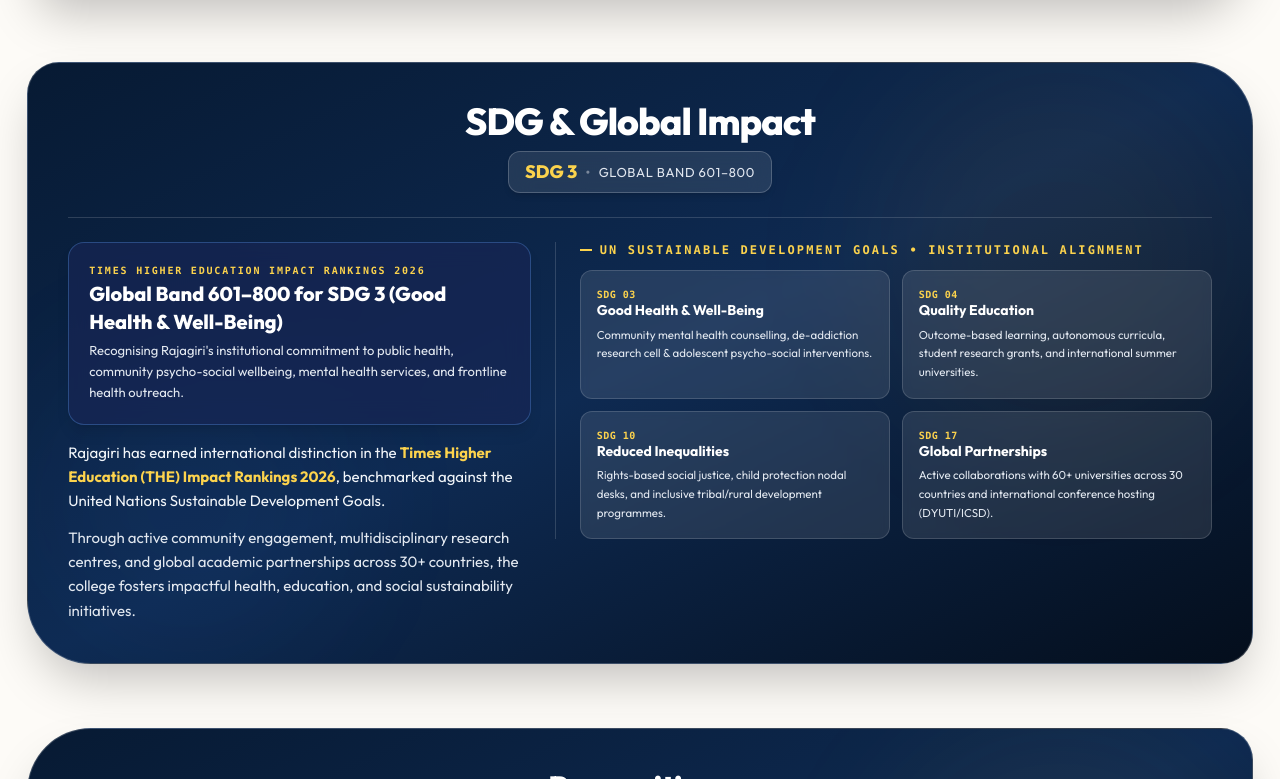
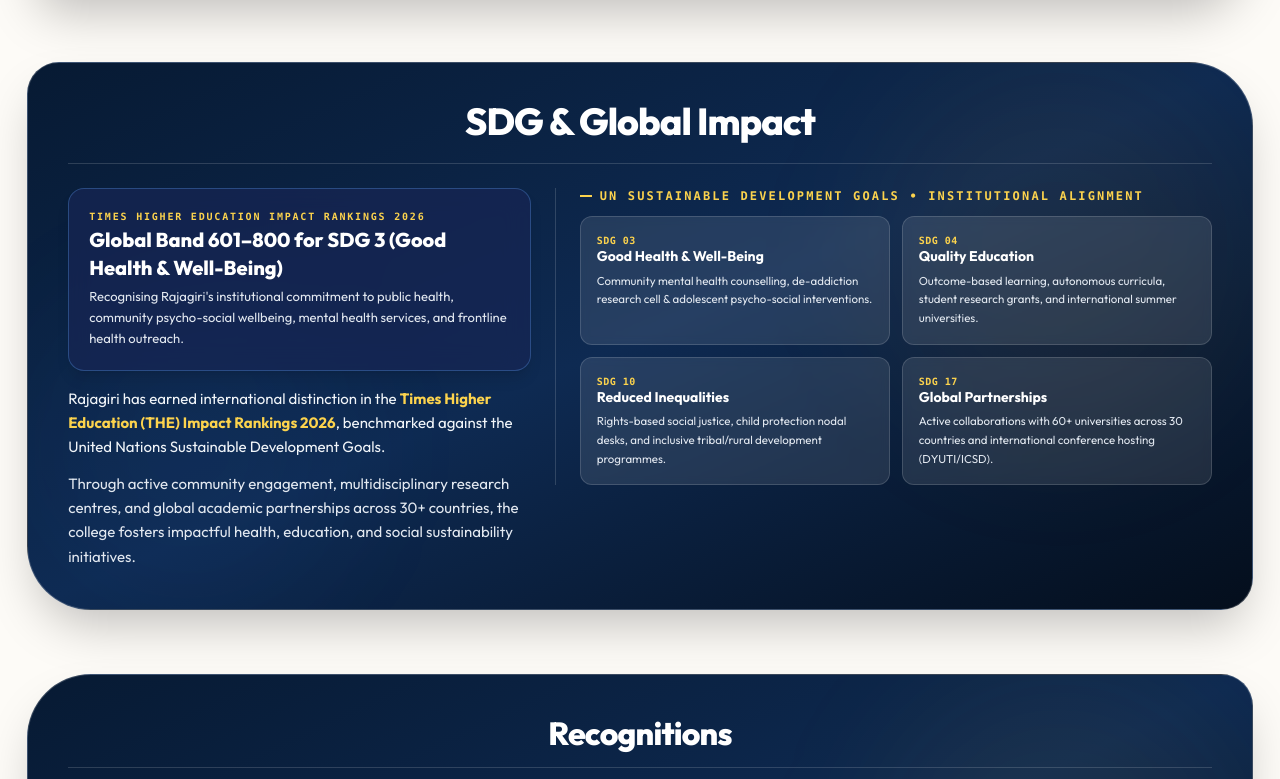
Before and after one commit to Rlabzteam/Dyuti27, a React (Vite) app: page /about in a window 1280 px wide. Shown: the part 1901-2680 px from the top of the page. Built offline with nearby package versions, Linux system fonts and the light colour scheme.

Commit message:
Content: remove SDG 3 Global Band 601-800 badge from SDG & Global Impact section

```diff
--- a/src/pages/Rajagiri.tsx
+++ b/src/pages/Rajagiri.tsx
@@ -263,15 +263,10 @@
           <div className="space-y-6 relative z-10">
 
             {/* Top Header Row Centered */}
-            <div className="flex flex-col items-center justify-center text-center space-y-3 pb-6 border-b border-white/15">
+            <div className="flex flex-col items-center justify-center text-center pb-6 border-b border-white/15">
               <h2 className="text-2xl sm:text-3xl lg:text-[2.35rem] font-heading font-black text-white leading-tight tracking-tight m-0">
                 SDG &amp; Global Impact
               </h2>
-              <div className="inline-flex items-center gap-2 px-4 py-1.5 rounded-xl bg-white/10 border border-white/20 backdrop-blur-md text-center shadow-md">
-                <span className="text-base sm:text-lg font-heading font-extrabold text-amber-300">SDG 3</span>
-                <span className="text-white/40">&bull;</span>
-                <span className="text-xs sm:text-[13px] font-sans uppercase tracking-wider text-slate-200 font-medium">Global Band 601&ndash;800</span>
-              </div>
             </div>
 
             {/* 2-Column Side-by-Side Grid (Narrative Left, 4 SDG Focus Cards Right) */}
```
